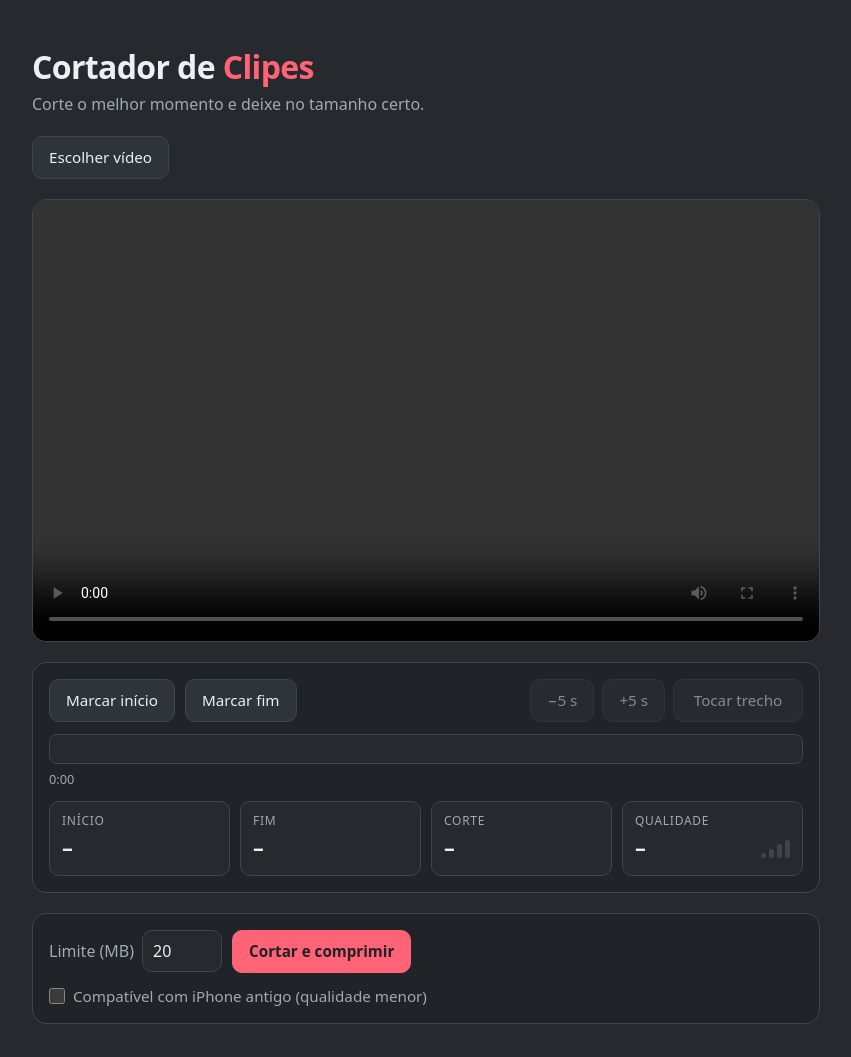
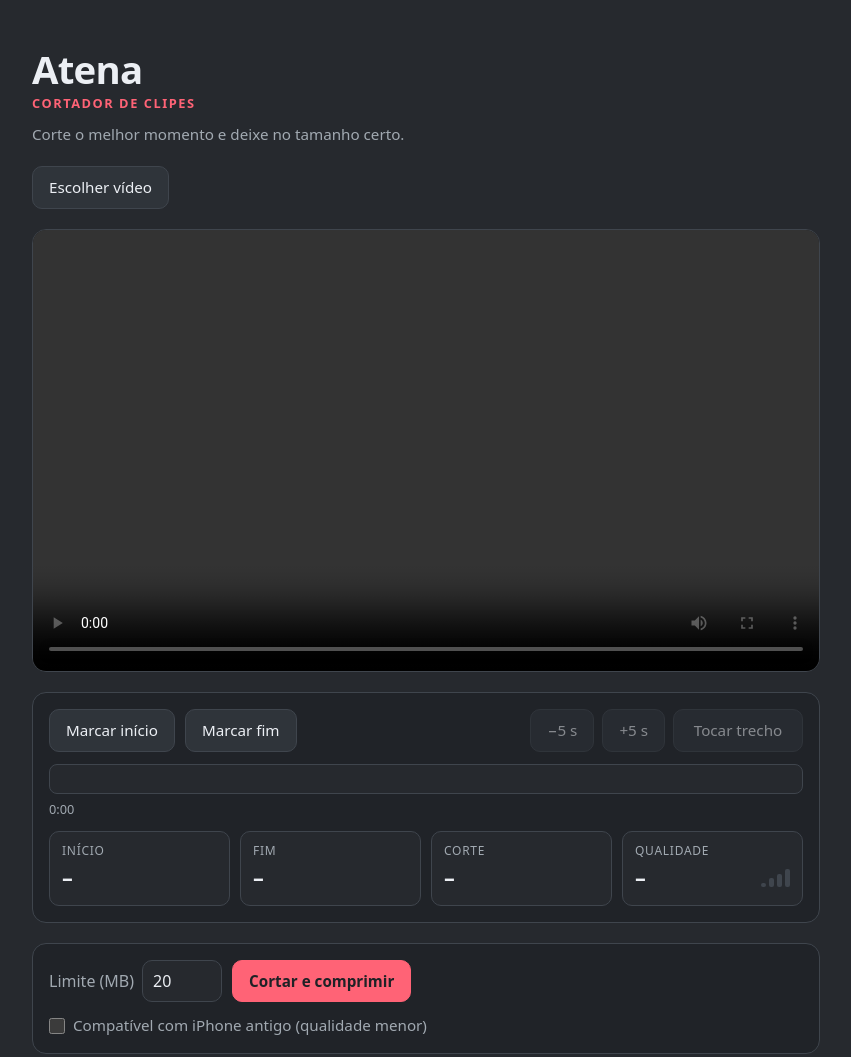
Before and after one commit to ruanmacedo-dev/atena, a plain HTML site: page index.html in a window 1280 px wide. Shown: the whole page, without its empty margins (214-1065 px from the left). Drawn offline with Linux system fonts and the light colour scheme.

Commit message:
Nome Atena no topo e ícone da aba

```diff
--- a/estilo.css
+++ b/estilo.css
@@ -40,22 +40,28 @@ main {
 
 h1 {
     margin: 0;
-    font-size: 2rem;
-    line-height: 1.2;
+    font-size: 2.4rem;
+    line-height: 1.1;
     letter-spacing: -0.02em;
-}
-
-h1 span {
-    color: var(--rosa);
 }
 
 p {
     margin: 0;
 }
 
+.sobrenome {
+    margin-top: 4px;
+    color: var(--rosa);
+    font-size: 0.8rem;
+    font-weight: 600;
+    text-transform: uppercase;
+    letter-spacing: 0.12em;
+}
+
 .subtitulo {
-    margin-top: 6px;
+    margin-top: 10px;
     color: var(--texto-apagado);
+    font-size: 0.95rem;
 }
 
 p:empty {
--- a/index.html
+++ b/index.html
@@ -4,12 +4,16 @@
     <meta charset="UTF-8">
     <meta name="viewport" content="width=device-width, initial-scale=1.0">
     <title>Atena</title>
+    <link rel="icon" href="icone-32.png" sizes="32x32">
+    <link rel="icon" href="icone.svg" type="image/svg+xml">
+    <link rel="apple-touch-icon" href="icone-180.png">
     <link rel="stylesheet" href="estilo.css">
 </head>
 <body>
 <main>
     <header>
-        <h1>Cortador de <span>Clipes</span></h1>
+        <h1>Atena</h1>
+        <p class="sobrenome">Cortador de clipes</p>
         <p class="subtitulo">Corte o melhor momento e deixe no tamanho certo.</p>
     </header>
 
```
Also changed, not shown: icone-180.png (added), icone-32.png (added), icone.svg (added), 1 other file.
